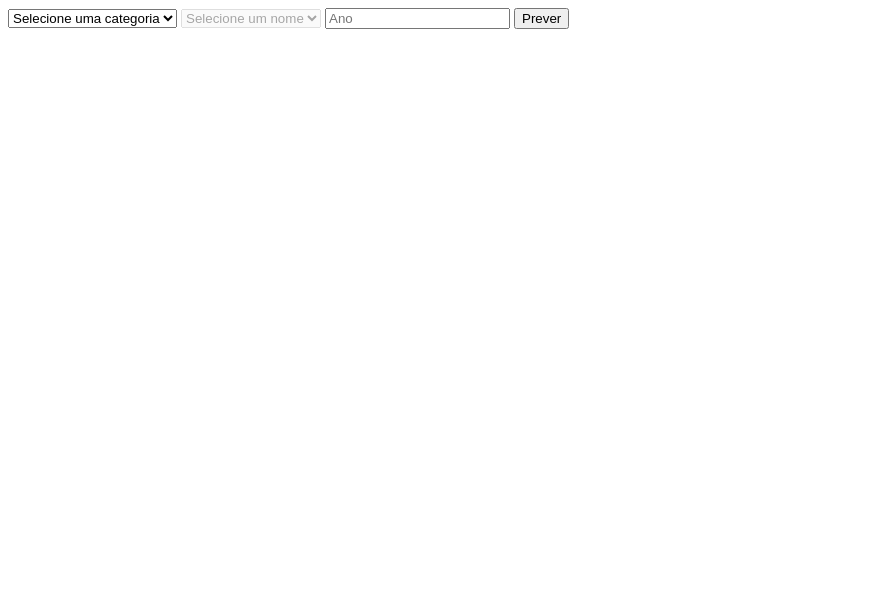
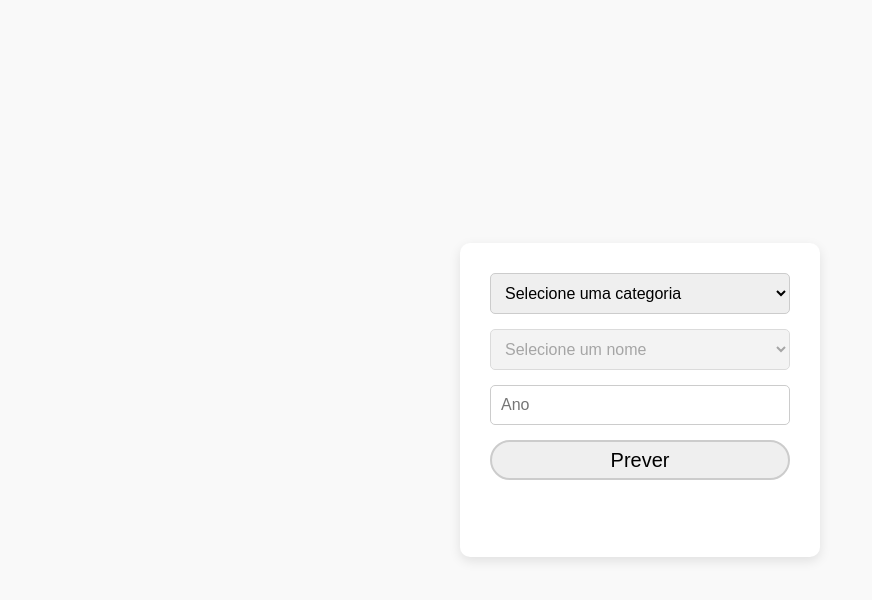
Before and after one commit to barravitor/fiap-ml-tech-challenge-stage-3, a plain HTML site: page index.html in a window 1280 px wide. Shown: the whole page, without its empty margins (0-872 px from the left). Drawn offline with Linux system fonts and the light colour scheme; no server answers.

Commit message:
chore: create github page to test previsions

```diff
--- a/index.html
+++ b/index.html
@@ -1,13 +1,62 @@
+<style>
+  body {
+    margin: 0;
+    padding: 0;
+    height: 100vh;
+    font-family: sans-serif;
+    display: flex;
+    align-items: center;
+    justify-content: center;
+    background: #f9f9f9;
+  }
+
+  .form-container {
+    display: flex;
+    flex-direction: column;
+    gap: 15px;
+    width: 300px;
+    padding: 30px;
+    background: white;
+    border-radius: 10px;
+    box-shadow: 0 4px 12px rgba(0, 0, 0, 0.1);
+  }
+
+  select,
+  input {
+    padding: 10px;
+    font-size: 16px;
+    width: 100%;
+    box-sizing: border-box;
+    border: 1px solid #ccc;
+    border-radius: 5px;
+  }
+
+  button {
+    border-radius: 50px;
+    height: 40px;
+    font-size: 20px;
+    border: 2px solid #ccc;
+    cursor: pointer;
+  }
+
+  #result {
+    text-align: center;
+  }
+</style>
+
+<div class="form-container">
   <select id="categorySelect">
     <option value="">Selecione uma categoria</option>
   </select>
   <select id="nameSelect" disabled>
     <option value="">Selecione um nome</option>
   </select>
-<input id="year" type="number" placeholder="Ano">
+  <input id="year" type="number" min="1970" max="2100" placeholder="Ano">
   <button onclick="predict()">Prever</button>
 
-<p id="resultado"></p>
+  <p id="result"></p>
+</div>
+
 
 <script>
   const API_URL = 'https://fiap-ml-tech-challenge-stage-3-production.up.railway.app';
@@ -77,7 +126,6 @@
     });
 
     const data = await response.json();
-    document.getElementById("resultado").innerText =
-      `Previsão: ${data.prediction.toLocaleString()} litros`;
+    document.getElementById("result").innerText = `Previsão: ${data.prediction.toLocaleString()} litros`;
   }
 </script>
```
Also changed, not shown: image.png (added), 1 other file. Lines whose indentation alone changed are shown as unchanged.
